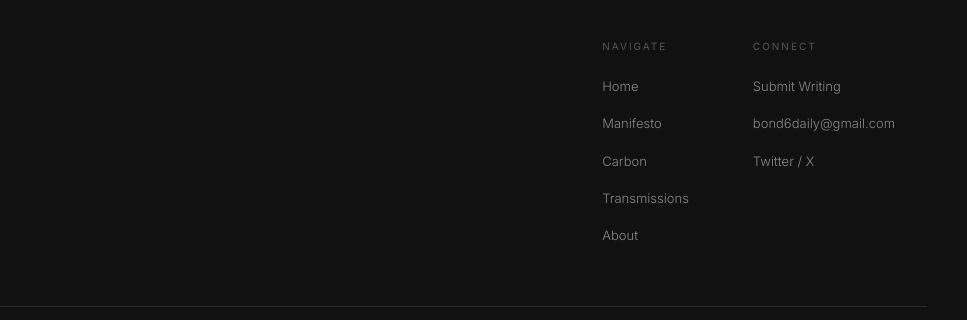
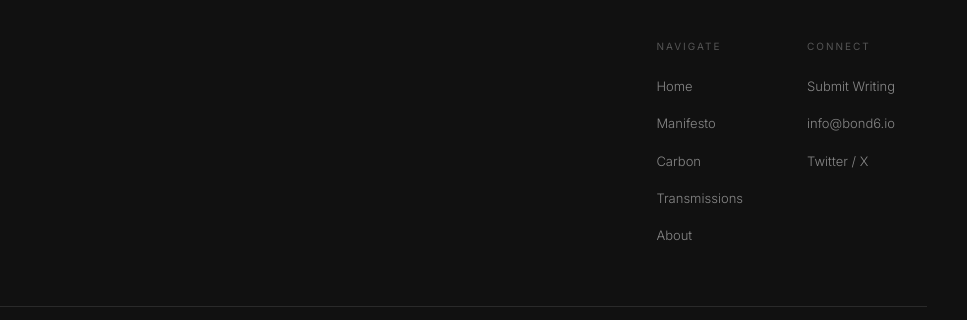
Before and after one commit to bond6-labs/bond6.io, a plain HTML site: page carbon.html in a window 1280 px wide. Shown: the part 8404-8724 px from the top of the page, 313-1280 px from the left. Drawn offline with nearby package versions, Linux system fonts and the light colour scheme.

Commit message:
bug: change to the correct contact email addr on carbon page

```diff
--- a/carbon.html
+++ b/carbon.html
@@ -563,7 +563,7 @@
           <h4>Connect</h4>
           <ul>
             <li><a href="submit.html">Submit Writing</a></li>
-            <li><a href="mailto:bond6daily@gmail.com">bond6daily@gmail.com</a></li>
+            <li><a href="mailto:info@bond6.io">info@bond6.io</a></li>
             <li><a href="#">Twitter / X</a></li>
           </ul>
         </div>
```
